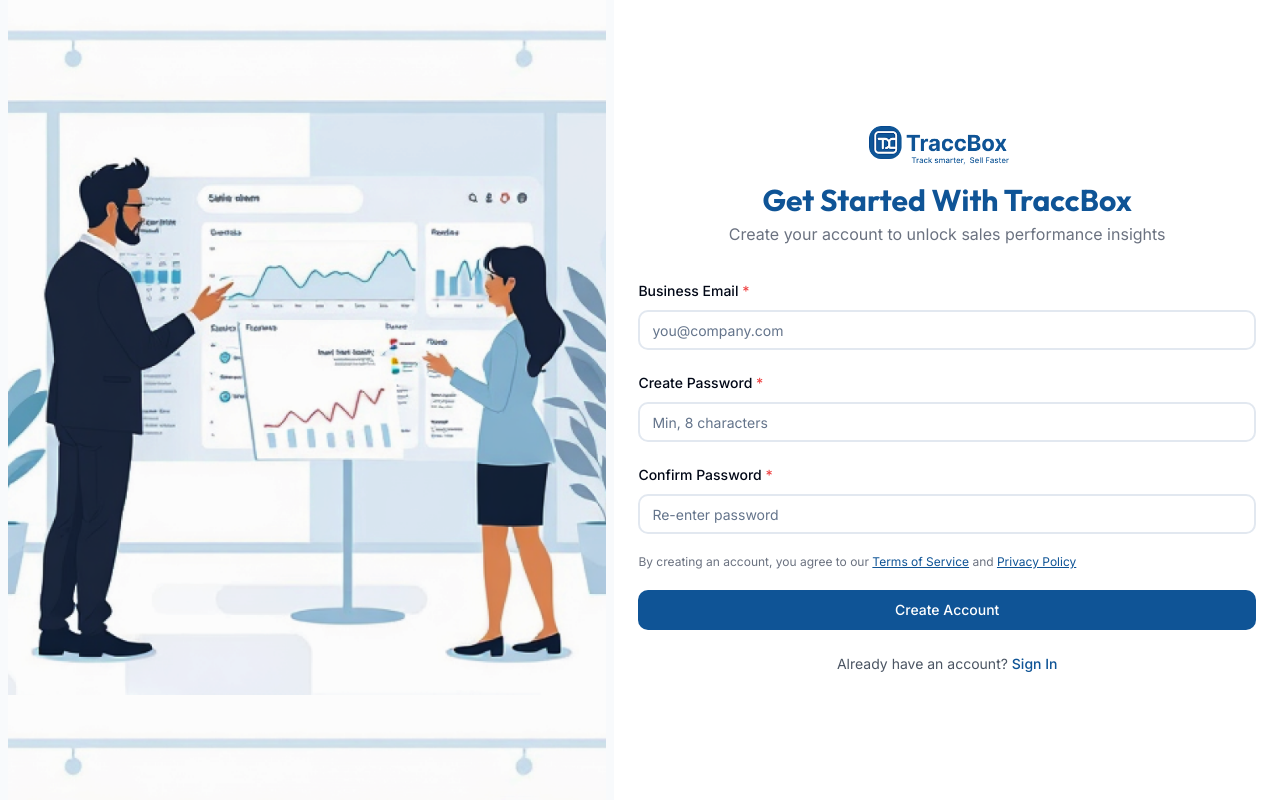
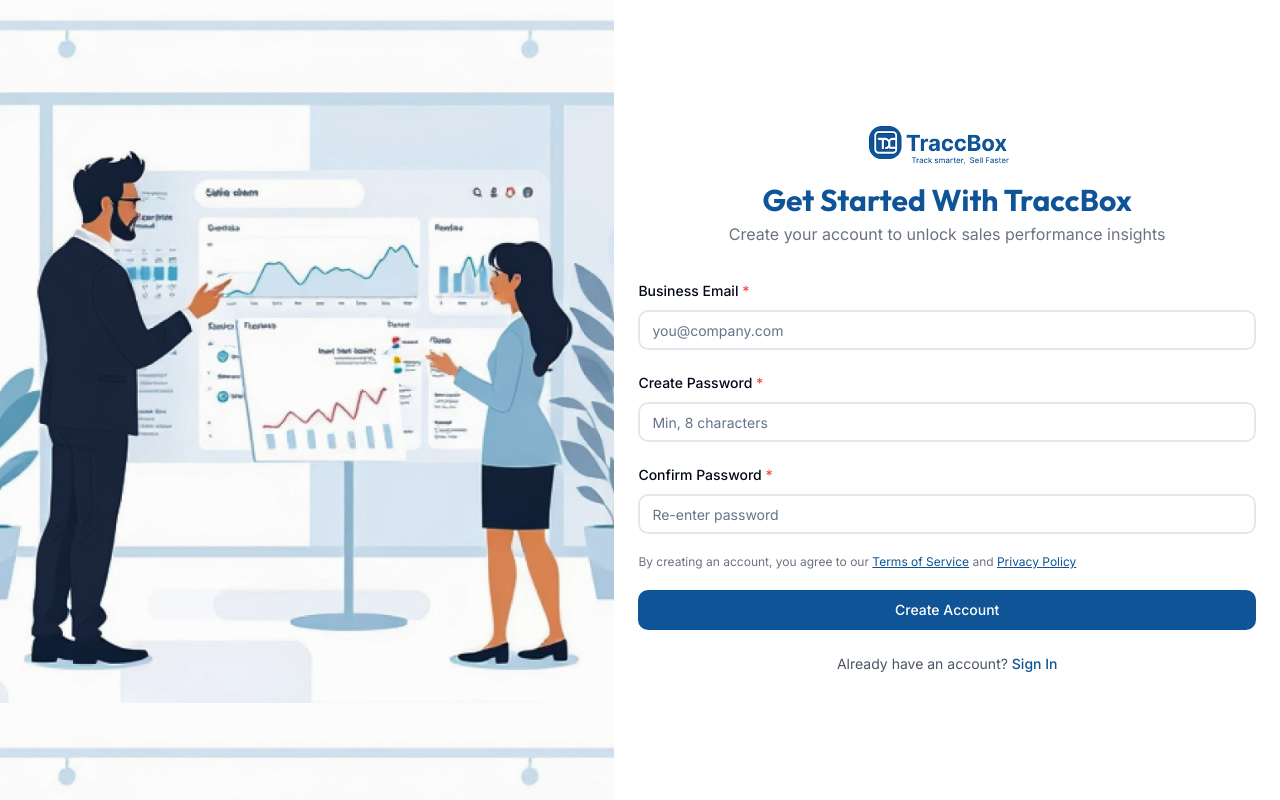
Before and after one commit to Mosesvictor1/TraccBox, a React (Vite) app: page /signup in a window 1280 px wide. Built offline with nearby package versions, Linux system fonts and the light colour scheme.

Commit message:
Images adjusted

```diff
--- a/src/pages/Signup.tsx
+++ b/src/pages/Signup.tsx
@@ -6,11 +6,11 @@ const Signup = () => {
   return (
     <div className="min-h-screen flex flex-col md:flex-row bg-white">
       {/* Left Illustration */}
-      <div className="hidden md:flex w-[48%] items-center justify-center bg-[#F8FAFC]">
+      <div className="hidden md:flex w-[48%] items-center justify-cente bg-[#F8FAFC]">
         <img
           src="/assets/SignUp.png"
           alt="Sign up illustration"
-          className="max-w-full h-screen object-contain"
+          className="max-w-full w-full h-screen object-cover"
         />
       </div>
       {/* Right Form */}
```
